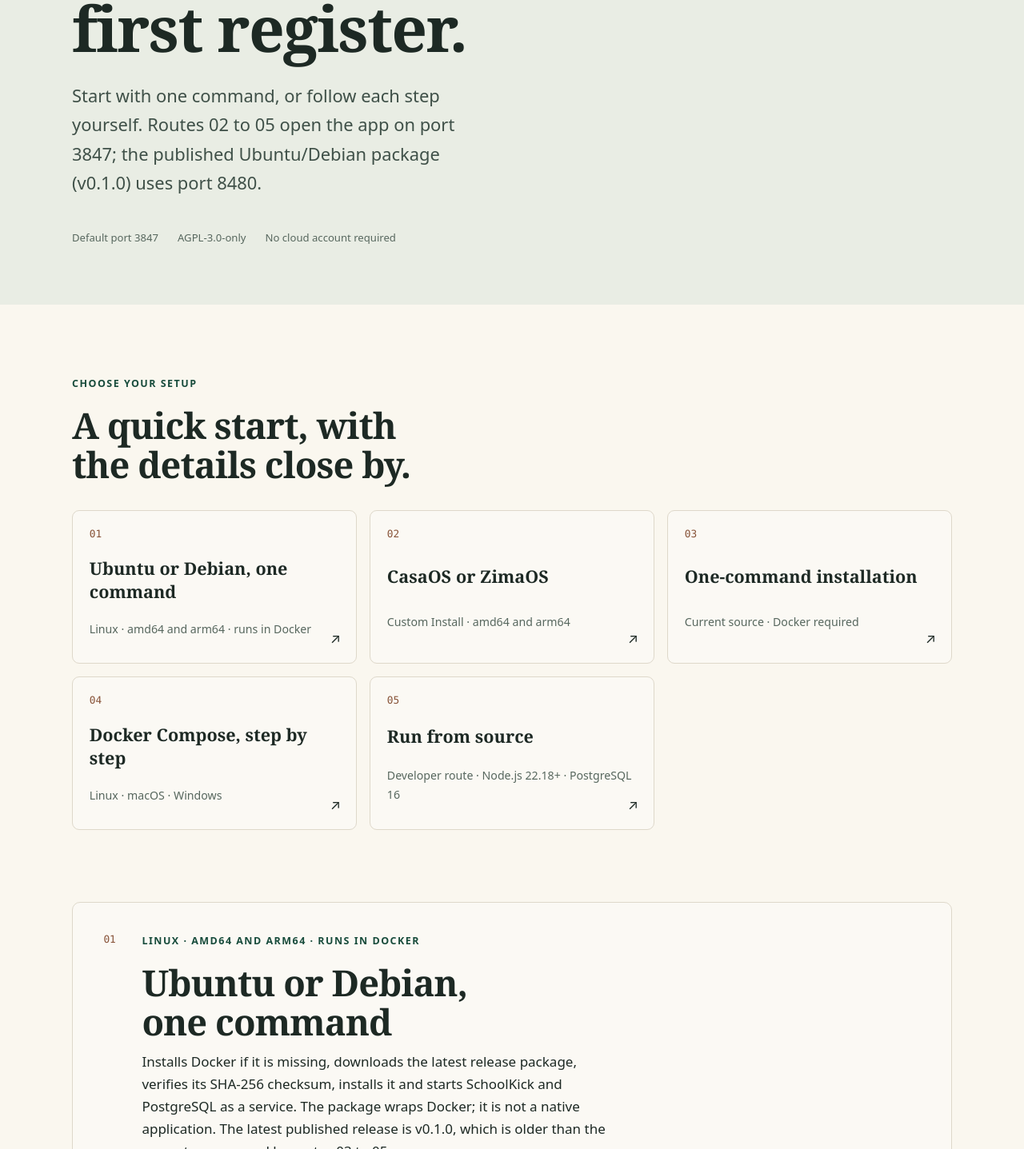
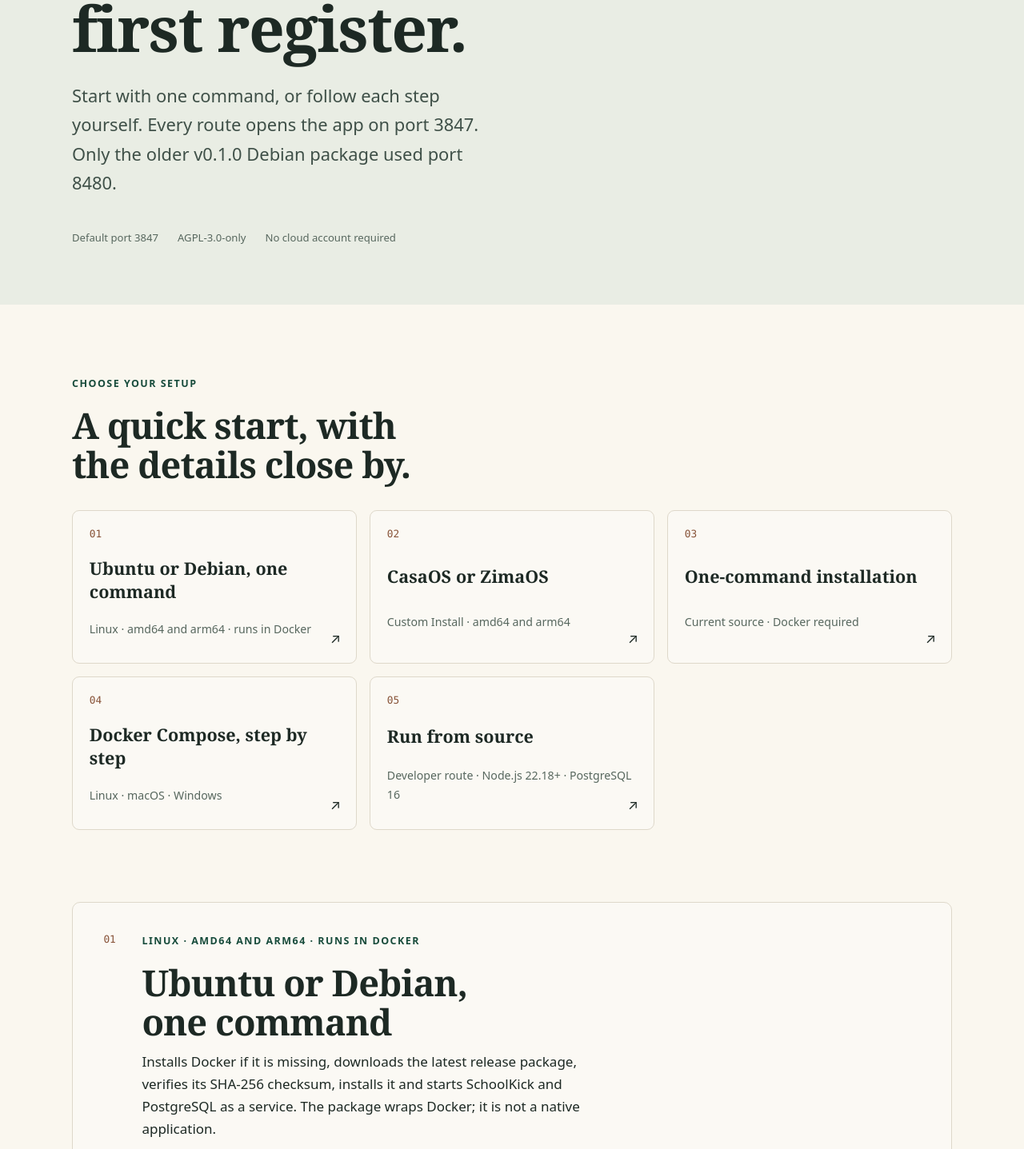
Before and after one commit to Raktim94/schoolkick, a Next.js app in the folder web/: page /get-started in a window 1280 px wide. Shown: the part 473-1910 px from the top of the page at 80% size. Built offline with nearby package versions, Linux system fonts and the light colour scheme.

Commit message:
Install copy: 0.3.0 package is published; port 3847, loopback by default

```diff
--- a/web/app/get-started/page.tsx
+++ b/web/app/get-started/page.tsx
@@ -14,13 +14,13 @@ const routes: Route[] = [
   {
     id: 'deb', n: '01', name: 'Ubuntu or Debian, one command',
     status: 'Linux · amd64 and arm64 · runs in Docker',
-    desc: 'Installs Docker if it is missing, downloads the latest release package, verifies its SHA-256 checksum, installs it and starts SchoolKick and PostgreSQL as a service. The package wraps Docker; it is not a native application. The latest published release is v0.1.0, which is older than the current source used by routes 03 to 05.',
+    desc: 'Installs Docker if it is missing, downloads the latest release package, verifies its SHA-256 checksum, installs it and starts SchoolKick and PostgreSQL as a service. The package wraps Docker; it is not a native application.',
     before: { needs: ['Ubuntu or Debian with apt and systemd, on amd64 or arm64', 'sudo (root) access and internet access to GitHub and the Docker registries'], does: ['Installs Docker and the Compose plugin if they are missing', 'Downloads the latest release .deb from GitHub and checks its SHA-256 before installing', 'Installs a systemd service that runs the version-pinned SchoolKick and PostgreSQL containers'], changes: ['Adds the schoolkick systemd service and /etc/schoolkick/schoolkick.env (random database secrets are generated)', 'Stores learner data in a Docker volume on this machine', 'Stops with a message and changes nothing without systemd, root, or a Debian/Ubuntu system'] },
     steps: [
       { title: 'Install and start', text: 'Run as a user with sudo. The first start pulls the container images and can take a few minutes.', command: 'curl -fsSL https://schoolkick.nodedr.com/install-linux.sh | sudo bash' },
       { title: 'Manage the service', text: 'Settings, including the port and database password, live in the env file. Restart after changing it.', command: 'systemctl status schoolkick\nsudoedit /etc/schoolkick/schoolkick.env\nsudo systemctl restart schoolkick' },
     ],
-    next: 'The published v0.1.0 package listens on port 8480: open http://localhost:8480/app/ (or your server address on port 8480) and choose Create institution.',
+    next: 'Open http://localhost:3847/app/ (the port is HOST_PORT in /etc/schoolkick/schoolkick.env) and choose Create institution. The package listens on this machine only until you set BIND_ADDRESS, so put an HTTPS reverse proxy or tunnel in front of it to reach it from other devices.',
   },
   {
     id: 'casaos', n: '02', name: 'CasaOS or ZimaOS',
@@ -76,7 +76,7 @@ export default function Install() {
       <p className="crumbs"><a href="/">Home</a> / Install</p>
       <p className="eyebrow">Your server · your school · your records</p>
       <h1>Install SchoolKick.<br />Open your first register.</h1>
-      <p className="lede">Start with one command, or follow each step yourself. Routes 02 to 05 open the app on port 3847; the published Ubuntu/Debian package (v0.1.0) uses port 8480.</p>
+      <p className="lede">Start with one command, or follow each step yourself. Every route opens the app on port 3847. Only the older v0.1.0 Debian package used port 8480.</p>
       <p className="install-meta"><span>Default port 3847</span><span>AGPL-3.0-only</span><span>No cloud account required</span></p>
     </div></section>
     <section className="wrap install-chooser"><p className="eyebrow">Choose your setup</p><h2>A quick start, with the details close by.</h2>
@@ -88,7 +88,7 @@ export default function Install() {
       <ol className="install-steps">{r.steps.map(step => <li key={step.title}><h3>{step.title}</h3><p>{step.text}</p><CopyCommand command={step.command} label={step.title} /></li>)}</ol>
       <p className="guide-status"><b>Next:</b> {r.next}</p>
     </article>)}</section>
-    <section className="wrap install-guides"><article className="install-guide"><h2>Need a different port?</h2><p>For the quick installer, set SCHOOLKICK_PORT on the first run:</p><CopyCommand label="Quick installer with a different port" command={'curl -fsSL https://schoolkick.nodedr.com/install.sh | SCHOOLKICK_PORT=3848 bash'} /><p>With Compose, change HTTP_PORT and SITE_URL in deploy/.env, then run the start command again. Existing installations keep their configured port.</p><h3>Already installed through the Debian package?</h3><p>The currently published v0.1.0 package uses port 8480. Its settings are in /etc/schoolkick/schoolkick.env. The quick installer above builds current source; it does not upgrade or move an existing package installation.</p></article></section>
+    <section className="wrap install-guides"><article className="install-guide"><h2>Need a different port?</h2><p>For the quick installer, set SCHOOLKICK_PORT on the first run:</p><CopyCommand label="Quick installer with a different port" command={'curl -fsSL https://schoolkick.nodedr.com/install.sh | SCHOOLKICK_PORT=3848 bash'} /><p>With Compose, change HTTP_PORT and SITE_URL in deploy/.env, then run the start command again. Existing installations keep their configured port.</p><h3>Already installed through the Debian package?</h3><p>Packages up to v0.1.0 used port 8480, and from 0.3.0 the package uses 3847 and listens on this machine only. Settings are in /etc/schoolkick/schoolkick.env; running the installer again installs the latest package, and an existing settings file keeps its current port. The quick installer above builds current source; it does not upgrade or move an existing package installation.</p></article></section>
     <section className="wrap install-guides"><article className="install-guide" id="tested"><h2>What has been tested</h2>
       <p>Run on 12 November 2026 against SchoolKick source commit 8a884a9 and the published v0.1.0 release, on Debian 13 (x86-64) with Docker 29.9.2, in throwaway containers with synthetic data only. Passing one route does not mean every platform works.</p>
       <div className="info-table-wrap"><table className="info-table">
```
Also changed, not shown: web/public/llms-full.txt, web/public/llms.txt.
